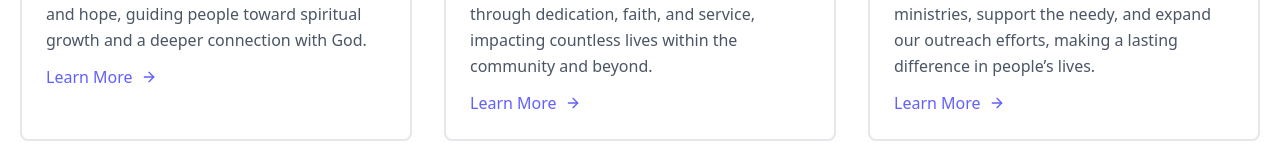
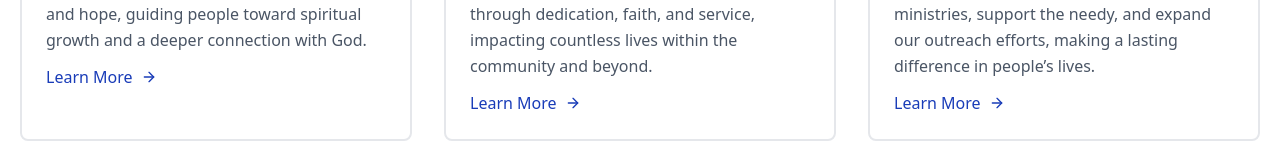
Before and after one commit to Ayomide-Philip/Church-Website-Fullstack, a React (Vite) app in the folder Frontend/: page / in a window 1280 px wide. Shown: the part 2494-2659 px from the top of the page. Built offline with nearby package versions, Linux system fonts and the light colour scheme.

Commit message:
updating code

```diff
--- a/Frontend/src/componets/header.jsx
+++ b/Frontend/src/componets/header.jsx
@@ -72,7 +72,7 @@ export default function Header() {
   const [mobileMenuOpen, setMobileMenuOpen] = useState(false);
 
   return (
-    <header className="bg-white overflow-hidden w-full shadow-sm">
+    <header className="bg-white">
       <nav
         aria-label="Global"
         className="mx-auto flex max-w-7xl items-center justify-between p-1 lg:px-8"
@@ -80,11 +80,7 @@ export default function Header() {
         <div className="flex lg:flex-1">
           <a href="/" className="-m-1.5 p-1.5">
             <span className="sr-only">Your Company</span>
-            <img
-              alt="Church Logo"
-              src="/logo.png"
-              className="h-20 w-auto"
-            />
+            <img alt="Church Logo" src="/logo.png" className="h-20 w-auto" />
           </a>
         </div>
         <div className="flex lg:hidden">
--- a/Frontend/src/componets/home/explore.jsx
+++ b/Frontend/src/componets/home/explore.jsx
@@ -55,7 +55,7 @@ export default function Explore() {
                       <p className="leading-relaxed mb-3">{description}</p>
                       <div className="flex items-center flex-wrap">
                         <a
-                          className="text-indigo-500 inline-flex items-center md:mb-2 lg:mb-0"
+                          className="text-blue-800 inline-flex items-center md:mb-2 lg:mb-0"
                           href={link}
                         >
                           Learn More
--- a/Frontend/src/pages/home.jsx
+++ b/Frontend/src/pages/home.jsx
@@ -9,7 +9,7 @@ import Contact from "../componets/home/contact";
 import Footer from "../componets/footer";
 export default function Home() {
   return (
-    <>
+    <div>
       <Header />
       <VideoBanner
         title="Welcome To Gateway Baptist Church."
@@ -22,7 +22,7 @@ export default function Home() {
       <Step />
       <Faq />
       <Contact />
-      <Footer/>
-    </>
+      <Footer />
+    </div>
   );
 }
```
